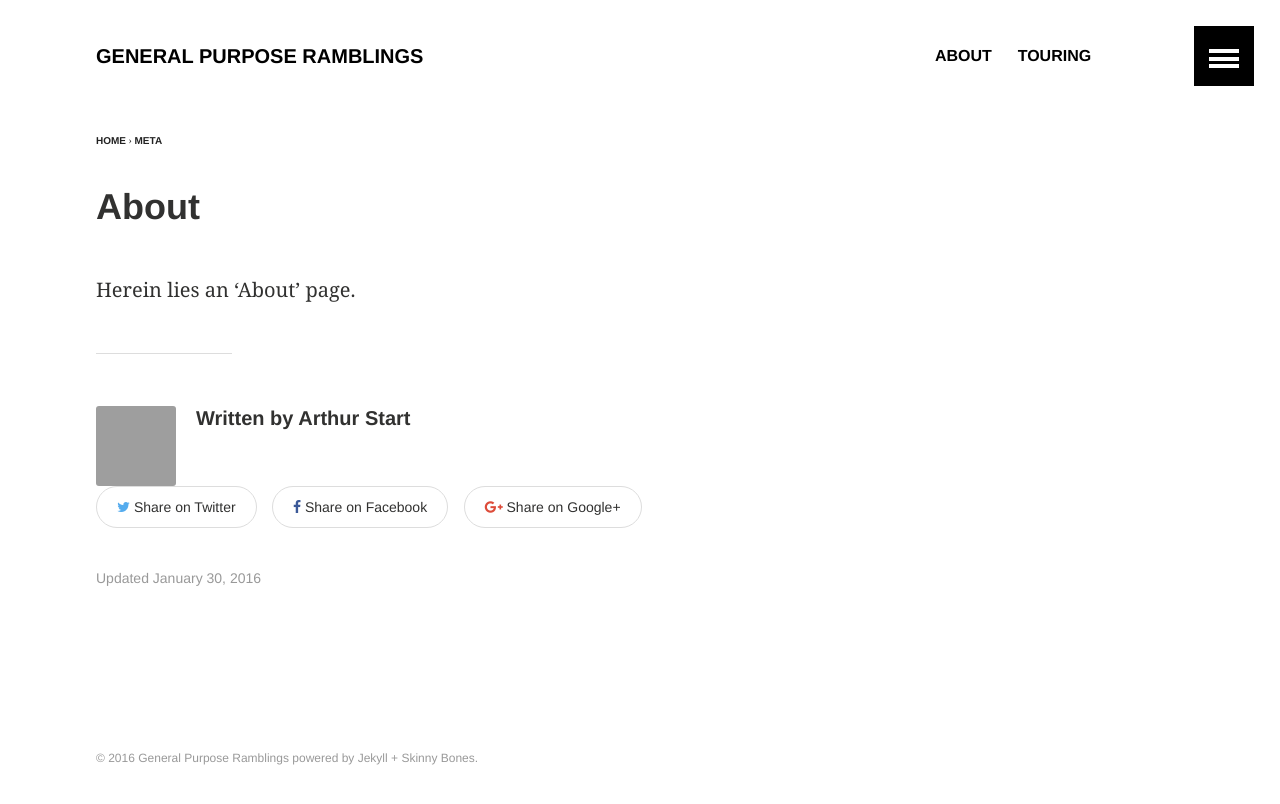
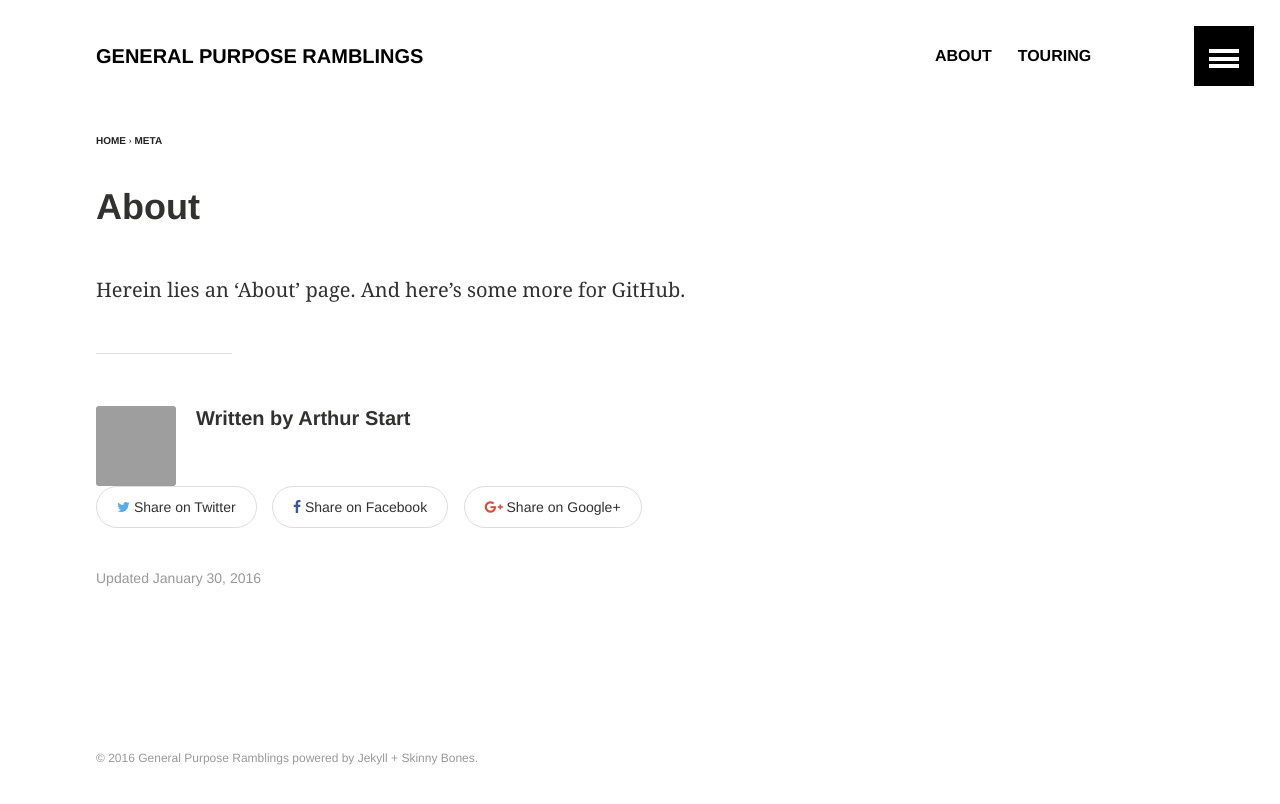
Before and after one commit to ArthurStart/git-blog, a Jekyll site: the page built from _posts/meta/2016-01-30-about.md, in a window 1280 px wide. Shown: the top 804 px of the page. Built offline with Jekyll 4.4.1, drawn with Linux system fonts in a browser that asks for light colours; grey boxes are pictures that could not be loaded.

```diff
--- a/_posts/meta/2016-01-30-about.md
+++ b/_posts/meta/2016-01-30-about.md
@@ -4,4 +4,4 @@ title:  "About"
 categories: meta
 ---
 
-Herein lies an 'About' page.
+Herein lies an 'About' page. And here's some more for GitHub.
```
